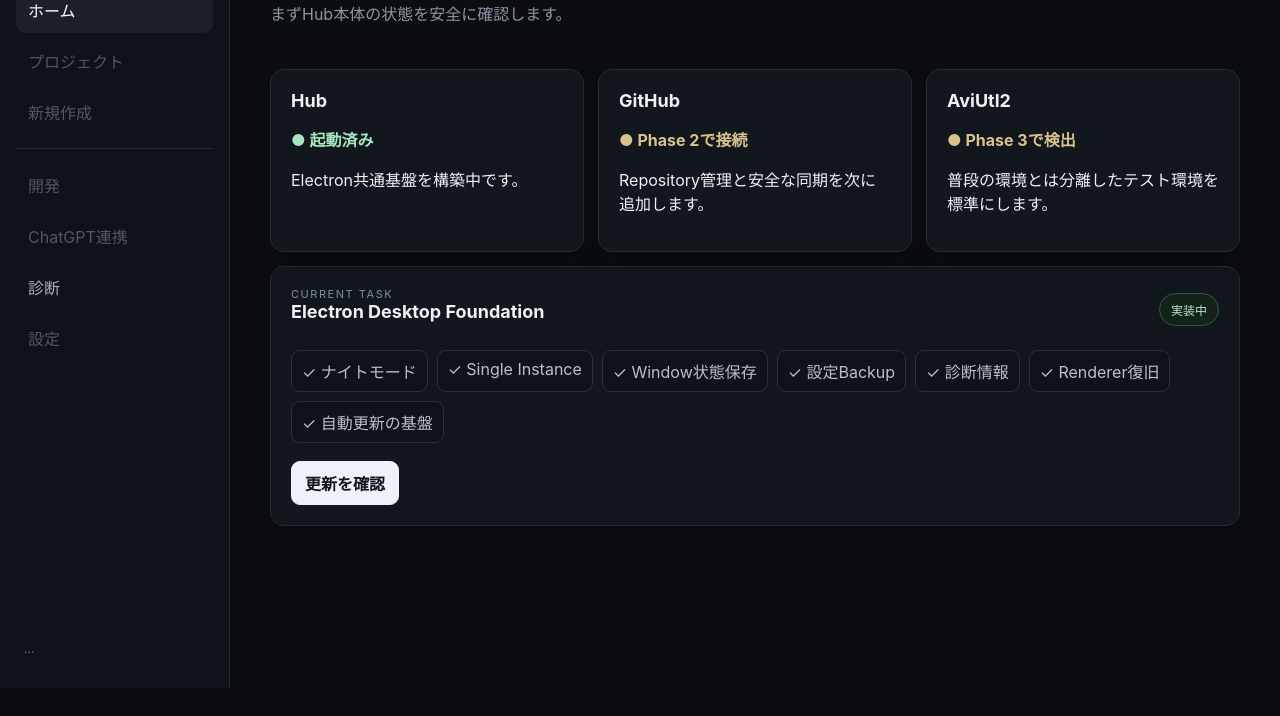
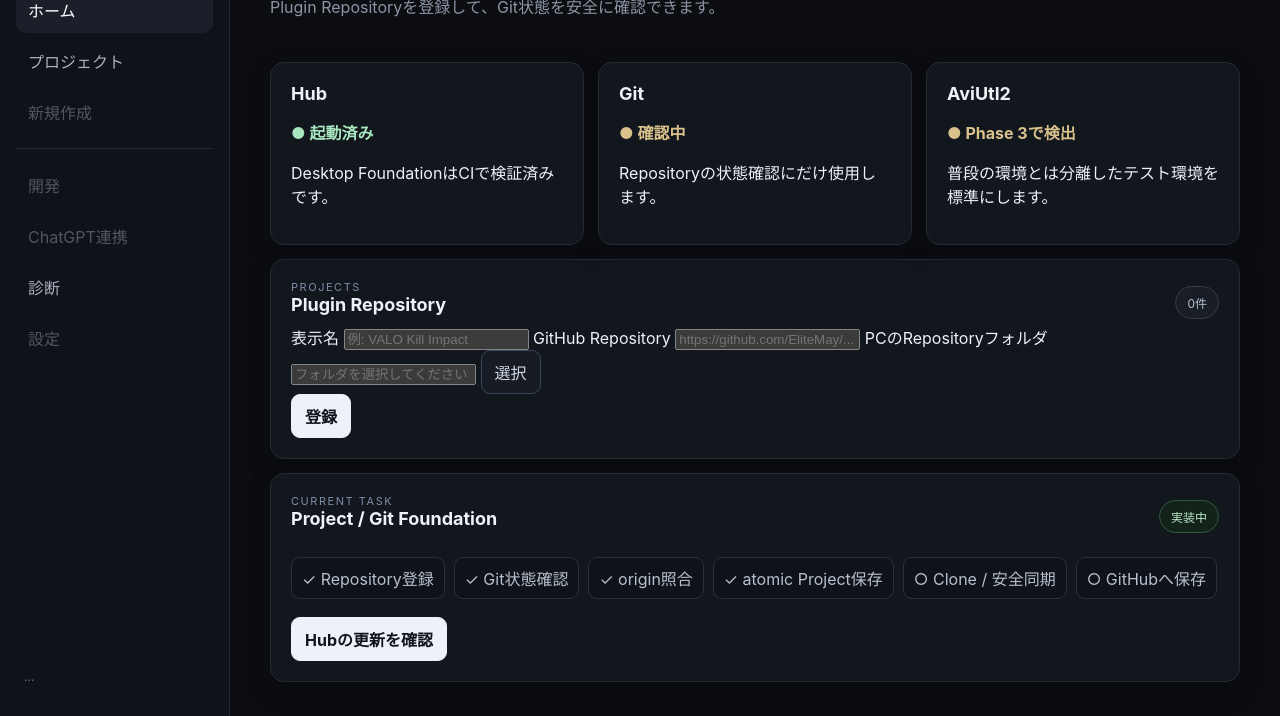
Before and after one commit to EliteMay/video-plugin-dev-hub, an Electron app: page src/renderer/index.html in a window 1280 px wide. Shown: the part 112-828 px from the top of the page. Before the commit the page ends 800 px from the top, so only its background shows below. Drawn offline with Linux system fonts and the light colour scheme; no server answers.

Commit message:
Add project registration workspace

```diff
--- a/src/renderer/index.html
+++ b/src/renderer/index.html
@@ -12,7 +12,7 @@
       <div class="brand">Video Plugin<br><strong>Dev Hub</strong></div>
       <nav>
         <button class="nav active">ホーム</button>
-        <button class="nav" disabled>プロジェクト</button>
+        <button class="nav" id="projectsButton">プロジェクト</button>
         <button class="nav" disabled>新規作成</button>
         <div class="sep"></div>
         <button class="nav" disabled>開発</button>
@@ -26,9 +26,9 @@
     <main>
       <header>
         <div>
-          <p class="eyebrow">PHASE 1</p>
-          <h1>開発環境</h1>
-          <p class="muted">まずHub本体の状態を安全に確認します。</p>
+          <p class="eyebrow">PHASE 2</p>
+          <h1>Video Plugin Dev Hub</h1>
+          <p class="muted">Plugin Repositoryを登録して、Git状態を安全に確認できます。</p>
         </div>
         <span class="pill" id="network">確認中</span>
       </header>
@@ -37,12 +37,12 @@
         <article class="card">
           <h2>Hub</h2>
           <div class="status ok">● 起動済み</div>
-          <p>Electron共通基盤を構築中です。</p>
+          <p>Desktop FoundationはCIで検証済みです。</p>
         </article>
         <article class="card">
-          <h2>GitHub</h2>
-          <div class="status pending">● Phase 2で接続</div>
-          <p>Repository管理と安全な同期を次に追加します。</p>
+          <h2>Git</h2>
+          <div class="status pending" id="gitStatus">● 確認中</div>
+          <p>Repositoryの状態確認にだけ使用します。</p>
         </article>
         <article class="card">
           <h2>AviUtl2</h2>
@@ -51,24 +51,56 @@
         </article>
       </section>
 
+      <section class="card large" id="projectsPanel">
+        <div class="row">
+          <div>
+            <p class="eyebrow">PROJECTS</p>
+            <h2>Plugin Repository</h2>
+          </div>
+          <span class="pill" id="projectCount">0件</span>
+        </div>
+
+        <div class="form-grid">
+          <label>
+            表示名
+            <input id="projectName" placeholder="例: VALO Kill Impact">
+          </label>
+          <label>
+            GitHub Repository
+            <input id="repositoryUrl" placeholder="https://github.com/EliteMay/...">
+          </label>
+          <label class="wide">
+            PCのRepositoryフォルダ
+            <div class="path-row">
+              <input id="localPath" readonly placeholder="フォルダを選択してください">
+              <button class="secondary" type="button" id="chooseFolder">選択</button>
+            </div>
+          </label>
+        </div>
+        <div class="row start">
+          <button class="primary" type="button" id="addProject">登録</button>
+          <span class="muted" id="projectMessage"></span>
+        </div>
+        <div id="projectList" class="project-list"></div>
+      </section>
+
       <section class="card large">
         <div class="row">
           <div>
             <p class="eyebrow">CURRENT TASK</p>
-            <h2>Electron Desktop Foundation</h2>
+            <h2>Project / Git Foundation</h2>
           </div>
           <span class="pill good">実装中</span>
         </div>
         <ul class="checks">
-          <li>✓ ナイトモード</li>
-          <li>✓ Single Instance</li>
-          <li>✓ Window状態保存</li>
-          <li>✓ 設定Backup</li>
-          <li>✓ 診断情報</li>
-          <li>✓ Renderer復旧</li>
-          <li>✓ 自動更新の基盤</li>
+          <li>✓ Repository登録</li>
+          <li>✓ Git状態確認</li>
+          <li>✓ origin照合</li>
+          <li>✓ atomic Project保存</li>
+          <li>○ Clone / 安全同期</li>
+          <li>○ GitHubへ保存</li>
         </ul>
-        <button class="primary" id="updateButton">更新を確認</button>
+        <button class="primary" id="updateButton">Hubの更新を確認</button>
         <span class="muted" id="updateStatus"></span>
       </section>
 
```
